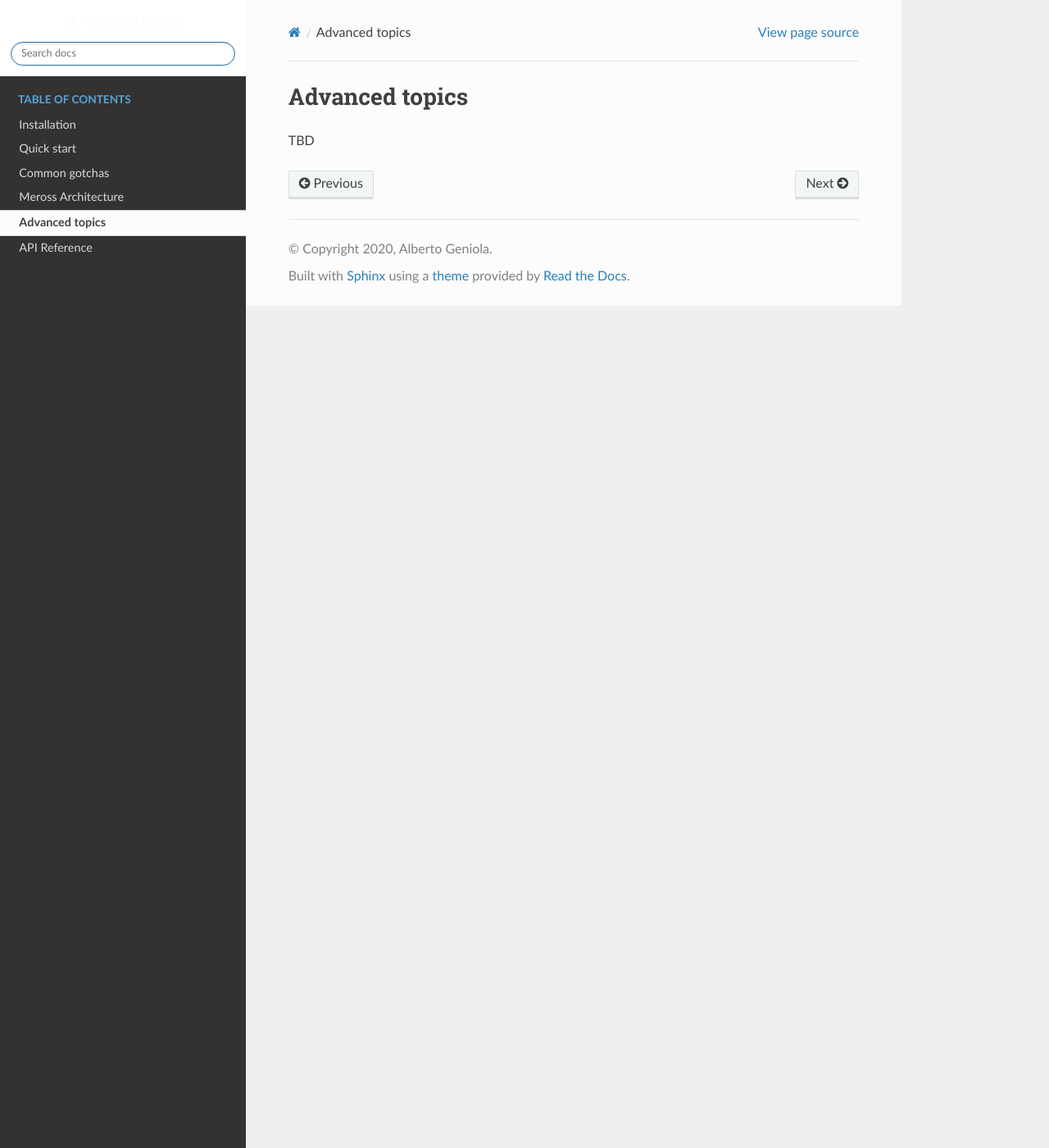
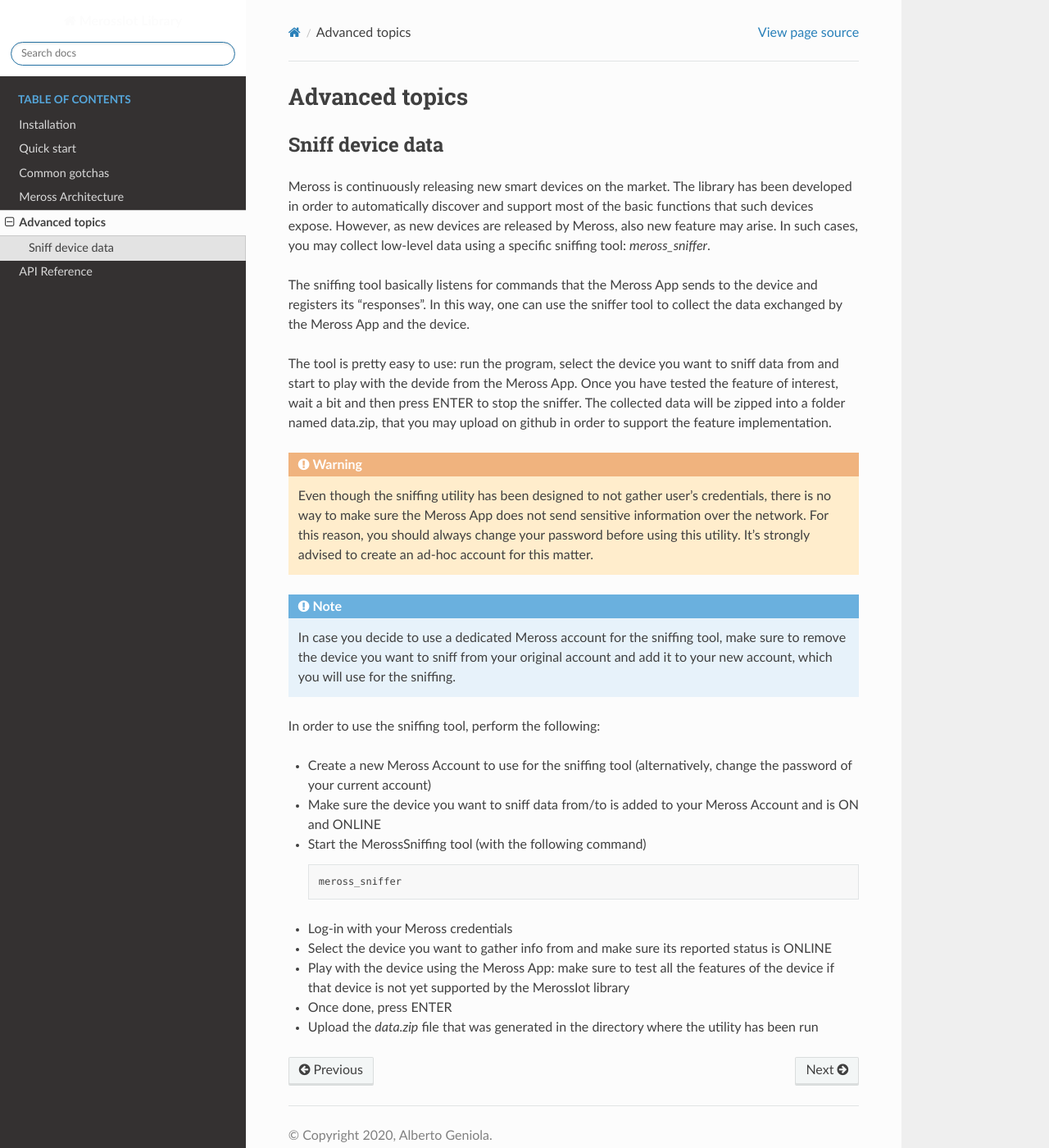
Before and after one commit to albertogeniola/MerossIot, a Sphinx documentation site: the page built from docs/advanced-topics.rst, in a window 1280 px wide and 1400 px high. Shown: the whole window at 82% size. Built offline with Sphinx 7.4.7 and the Read the Docs theme 2.0.0, drawn with Linux system fonts in a browser that asks for light colours.

Commit message:
Updated documentation

```diff
--- a/docs/advanced-topics.rst
+++ b/docs/advanced-topics.rst
@@ -1,4 +1,44 @@
 Advanced topics
 ===============
 
-TBD
+Sniff device data
+-----------------
+
+Meross is continuously releasing new smart devices on the market.
+The library has been developed in order to automatically discover and support most of the basic
+functions that such devices expose. However, as new devices are released by Meross, also new feature may arise.
+In such cases, you may collect low-level data using a specific sniffing tool: `meross_sniffer`.
+
+The sniffing tool basically listens for commands that the Meross App sends to the device and registers its "responses".
+In this way, one can use the sniffer tool to collect the data exchanged by the Meross App and the device.
+
+The tool is pretty easy to use: run the program, select the device you want to sniff data from and start to
+play with the devide from the Meross App. Once you have tested the feature of interest, wait a bit and then
+press ENTER to stop the sniffer. The collected data will be zipped into a folder named data.zip, that you may upload
+on github in order to support the feature implementation.
+
+.. warning::
+   Even though the sniffing utility has been designed to not gather user's credentials, there is no
+   way to make sure the Meross App does not send sensitive information over the network. For this reason,
+   you should always change your password before using this utility. It's strongly advised to create an ad-hoc
+   account for this matter.
+
+.. note::
+   In case you decide to use a dedicated Meross account for the sniffing tool, make sure to remove the device
+   you want to sniff from your original account and add it to your new account, which you will use for the sniffing.
+
+In order to use the sniffing tool, perform the following:
+
+- Create a new Meross Account to use for the sniffing tool (alternatively, change the password of your current account)
+- Make sure the device you want to sniff data from/to is added to your Meross Account and is ON and ONLINE
+- Start the MerossSniffing tool (with the following command)
+
+  .. code-block:: bash
+
+     meross_sniffer
+
+- Log-in with your Meross credentials
+- Select the device you want to gather info from and make sure its reported status is ONLINE
+- Play with the device using the Meross App: make sure to test all the features of the device if that device is not yet supported by the MerossIot library
+- Once done, press ENTER
+- Upload the *data.zip* file that was generated in the directory where the utility has been run
```
Also changed, not shown: README.md (+8 -4 lines).
